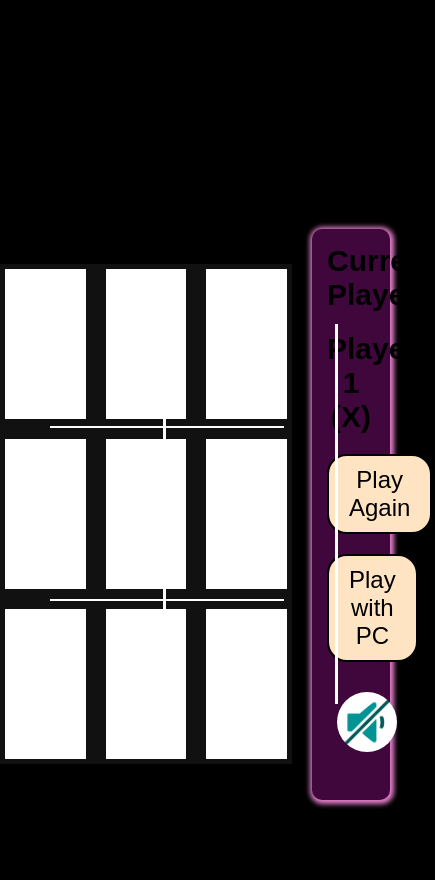
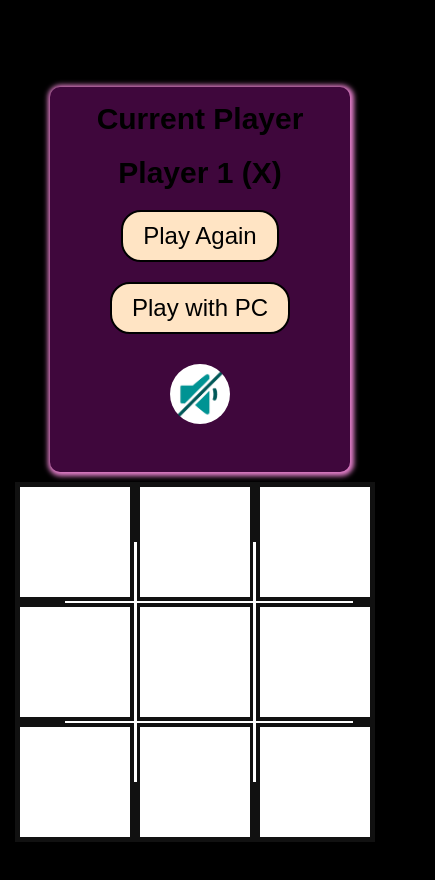
Before and after one commit to Pavitra-programmers/TIC-TAC-TOE-AI, a plain HTML site: page index.html in a window 390 px wide. Shown: the whole page, 435 px wide, since content can reach past the window. After the commit the page ends 844 px from the top, so only its background shows below. Drawn offline with Linux system fonts and the light colour scheme.

Commit message:
Added resposiveness

```diff
--- a/index.html
+++ b/index.html
@@ -39,6 +39,7 @@
                 <button id="soundControl">
                     <img id="soundIcon" src="soundplay.png" alt="Sound On" />
                 </button>
+                <audio id="backgroundMusic" src="African_fun_long.mp3" loop autoplay></audio>
             </div>
 
         </div>
--- a/style.css
+++ b/style.css
@@ -183,3 +183,61 @@ h1 {
     border-radius: 50%;
     background-color: rgb(63, 7, 60);
 }
+
+@media screen and (max-width:600px)
+{
+    .game-container{
+        display: flex;
+        flex-direction: column-reverse;
+        align-items: center;
+        max-height: 700px;
+        max-width: 500px;
+    }
+    .side-menu{
+        width: 300px;
+        max-height: 850px;
+        margin-bottom: 10px;
+        margin-left: 10px;
+    }
+    .grid {
+        display: grid;
+        grid-template-columns: repeat(3, 1fr);
+        grid-gap: 10px;
+        background-color: rgb(17, 17, 17);
+        padding: 5px;
+        width: 360px;
+        height: 360px;
+        position: relative;
+    }
+
+    .cell {
+        height: 110px;
+        width: 100%;
+        background-color: white;
+        display: flex;
+        justify-content: center;
+        align-items: center;
+        font-size: 80px;
+        font-weight: bold;
+        cursor: pointer;
+    }
+    #line1 {
+        top: 119px;
+        left: 50px;
+    }
+
+    #line2 {
+        top: 239px;
+        left: 50px;
+    }
+
+    #line3 {
+        top: 60px;
+        left: 119px;
+    }
+
+    #line4 {
+        top: 60px;
+        left: 238px;
+    }
+}
```
